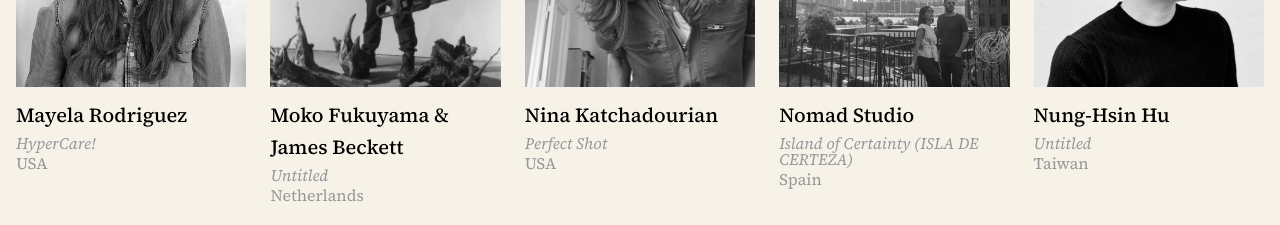
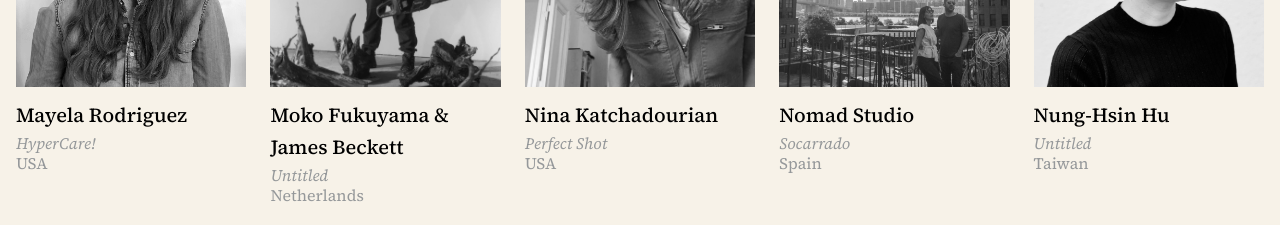
Before and after one commit to ssypark/uncommissioned-map, a React (Vite) app: page / in a window 1280 px wide. Shown: the part 3620-3845 px from the top of the page. Built offline with nearby package versions, Linux system fonts and the light colour scheme; grey boxes are pictures that could not be loaded.

Commit message:
updated filter options

```diff
--- a/src/data/artistsData.js
+++ b/src/data/artistsData.js
@@ -382,7 +382,7 @@ export const artists = [
   {
     id: 53,
     artistName: "Nomad Studio",
-    artworkTitle: "Island of Certainty (ISLA DE CERTEZA)",
+    artworkTitle: "Socarrado", // Changed from "Island of Certainty (ISLA DE CERTEZA)"
     location: "Spain",
     coordinates: { lat: 41.8155, lng: -3.4825 }, // Santo Domingo de Silos coordinates
     medium: ["Installation"],
```
